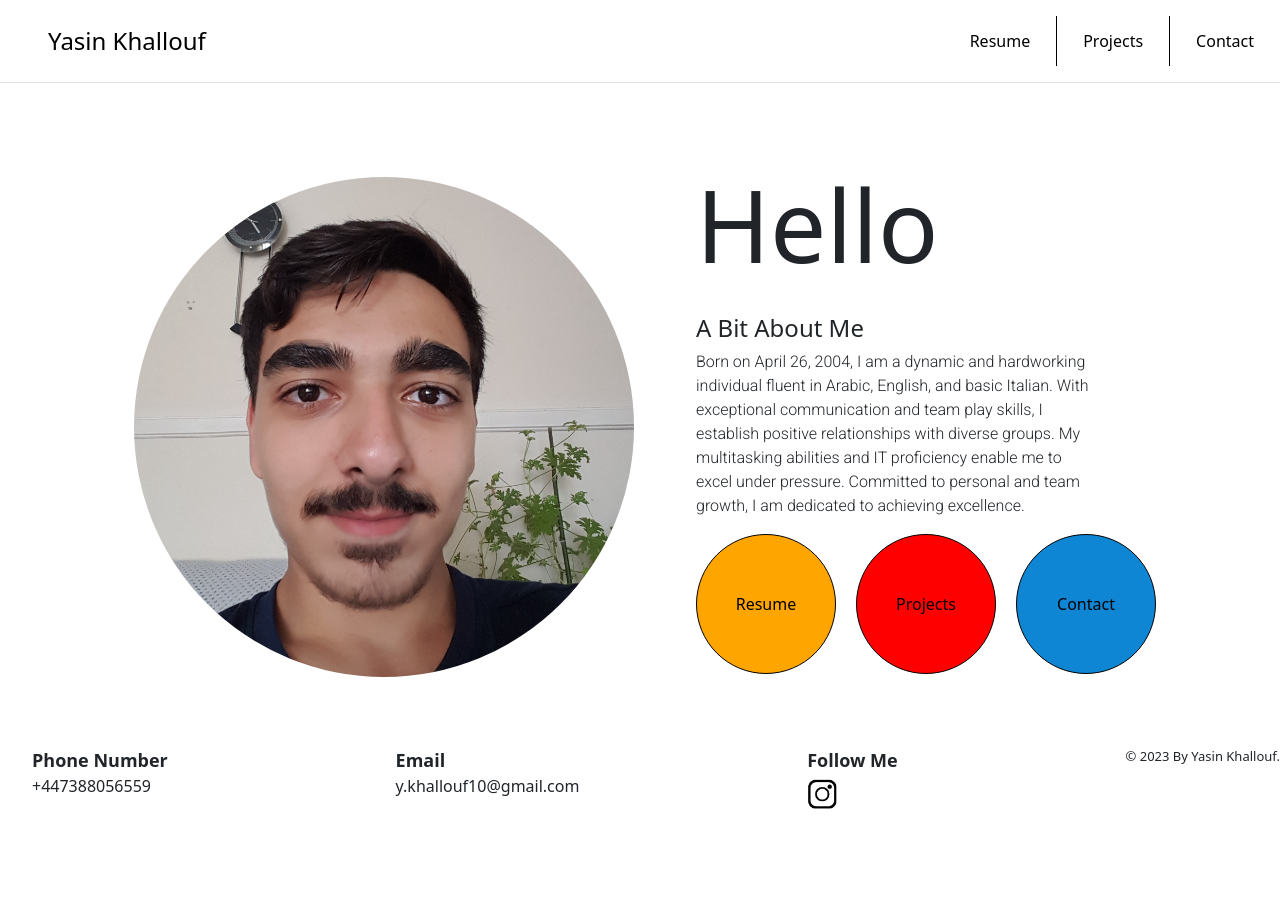
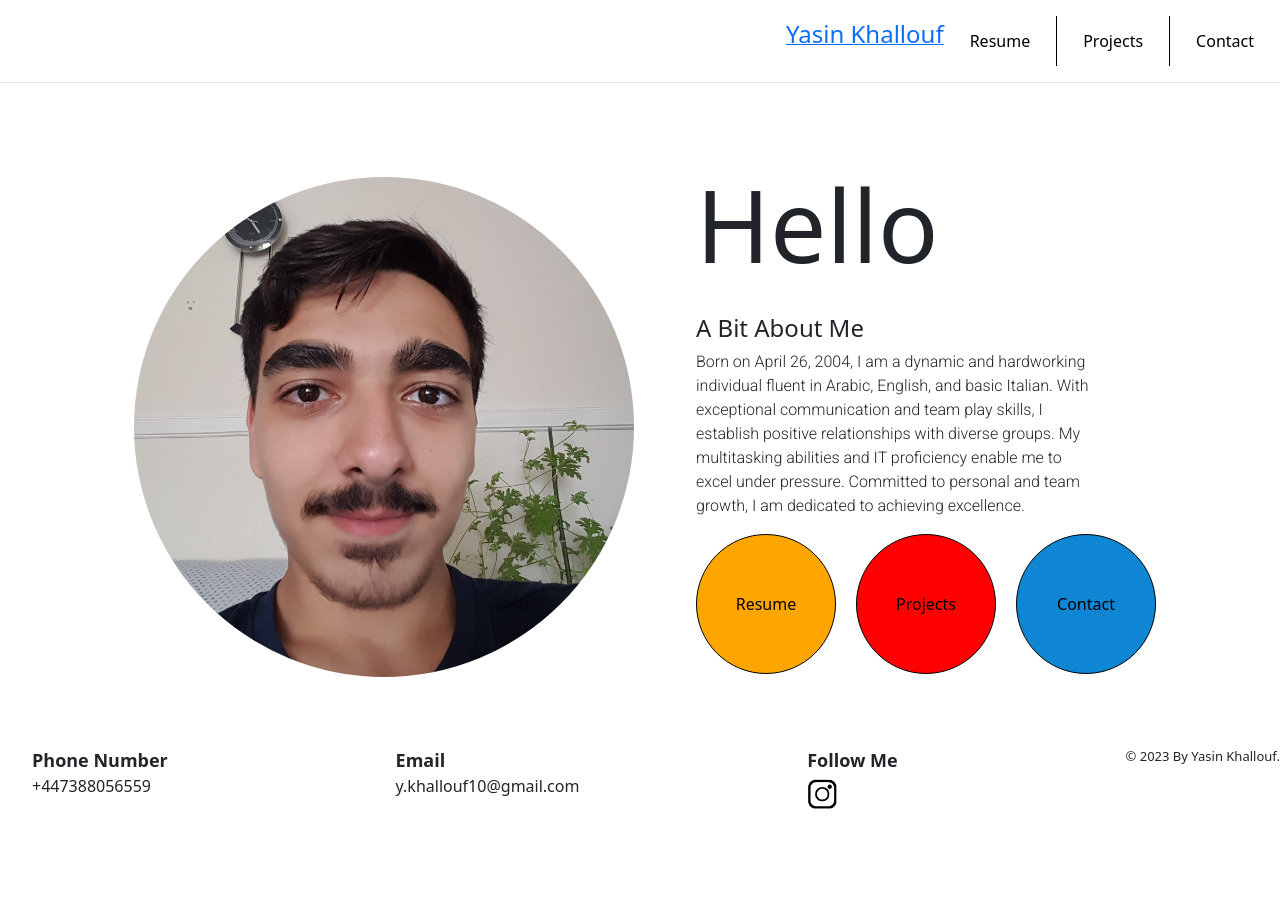
Before and after one commit to Yasin0Khallouf/html.CV-Website, a plain HTML site: page index.html in a window 1280 px wide. Drawn offline with nearby package versions, Linux system fonts and the light colour scheme; a web font is replaced by a local one.

Commit message:
Update index.html

```diff
--- a/index.html
+++ b/index.html
@@ -113,7 +113,7 @@
         <header class="d-flex flex-wrap justify-content-center py-3 mb-4 border-bottom">
             <a href="/" class="d-flex align-items-center mb-3 mb-md-0 me-md-auto link-body-emphasis text-decoration-none">
               <svg class="bi me-2" width="40" height="32"><use xlink:href="#bootstrap"></use></svg>
-              <span class="fs-4">Yasin Khallouf</span>
+              <a href="./index.html"><span class="fs-4">Yasin Khallouf</span></a>
             </a>
 
             <ul class="nav nav-pills">
```
